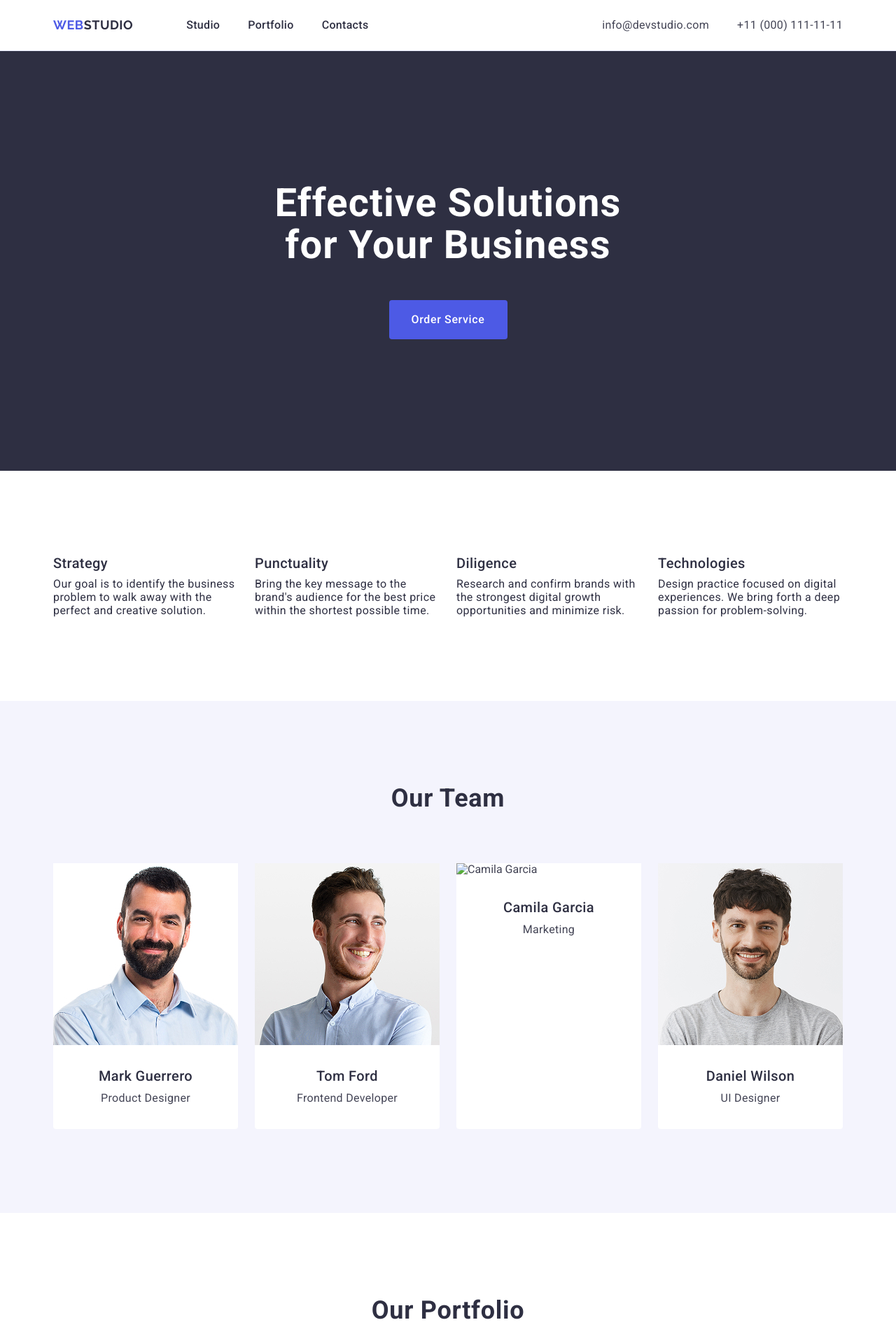
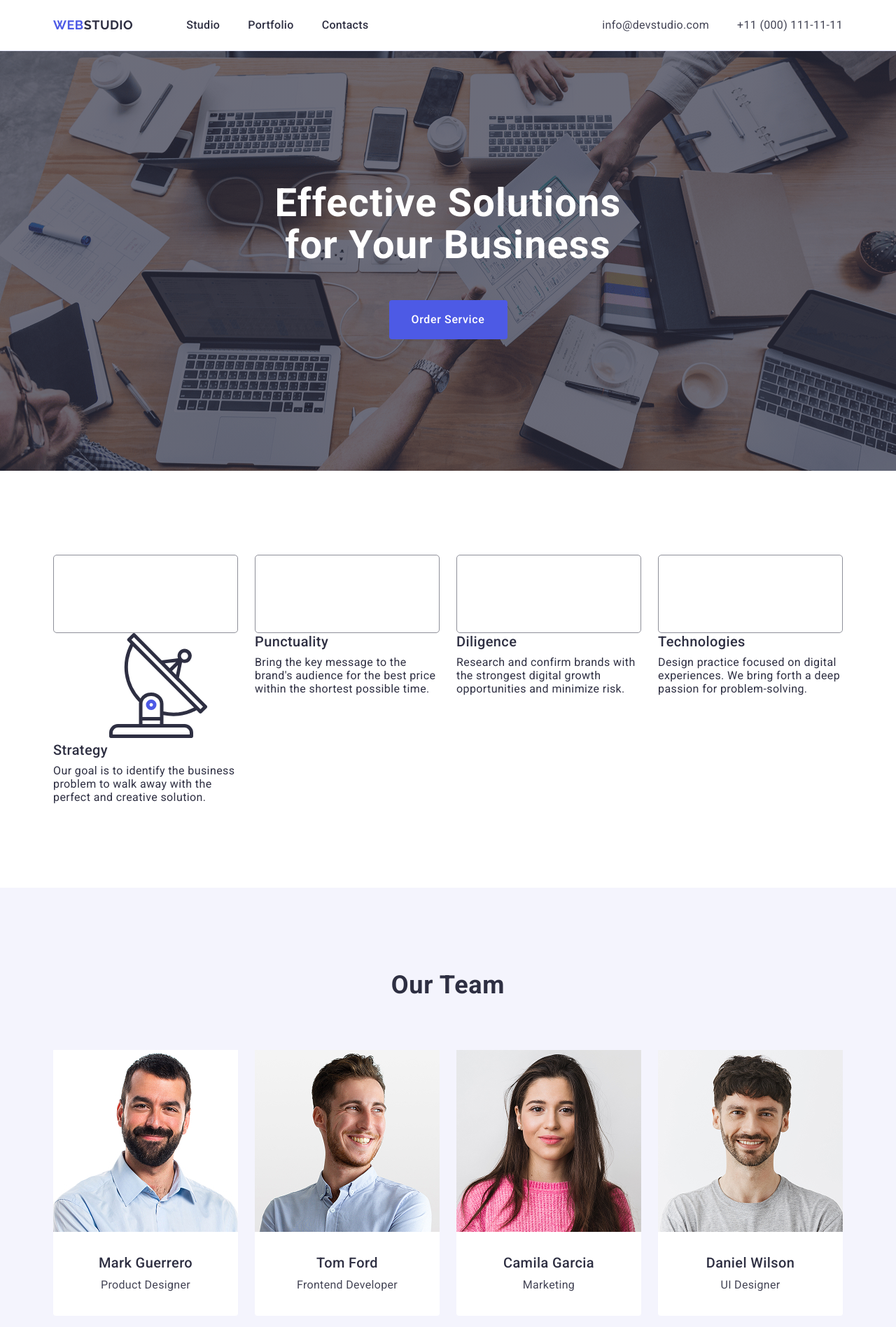
Before and after one commit to 1Yevhen1/goit-markup-hw-04, a plain HTML site: page index.html in a window 1280 px wide. Shown: the top 1897 px of the page at 70% size. Drawn offline with nearby package versions, Linux system fonts and the light colour scheme.

Commit message:
goit-markup-hw-04

```diff
--- a/css/styles.css
+++ b/css/styles.css
@@ -109,7 +109,8 @@ ul {
 
 /* first section - Effective Solutions */
 .first-section {
-    background-color: #2e2f42;
+    background-image: linear-gradient(to right, rgba(46, 47, 66, 0.7), rgba(46, 47, 66, 0.7)), url("../images/people-office-hero.png");
+    background-repeat: no-repeat;
 }
 
 .main-header {
@@ -380,16 +381,24 @@ img {
     margin: -1px;
     border: 0;
     padding: 0;
-
     white-space: nowrap;
     clip-path: inset(100%);
     clip: rect(0 0 0 0);
     overflow: hidden;
 }
 
+.content-list-li::before {
+    content: "";
+    display: block;
+    width: 264px;
+    height: 112px;
+    border: 1px solid #8E8F99;
+    border-radius: 5px;
+}
+
 .content-list {
     display: flex;
-    gap: 24px;
+    gap: 24px;;
 }
 
 .content-list-li {
@@ -487,3 +496,12 @@ img {
     max-width: 264px;
     margin-top: 0%;
 }
+
+.icon {
+    display: inline-block;
+    width: 1em;
+    height: 1em;
+    stroke-width: 0;
+    stroke: currentColor;
+    fill: currentColor;
+}
--- a/index.html
+++ b/index.html
@@ -60,6 +60,9 @@
           <h2 class="visually-hidden">content</h2>
           <ul class="content-list">
             <li class="content-list-li">
+              <svg>
+                <use href="./images/icons.svg#icon-antenna"></use>
+              </svg>
               <h3 class="header-third">Strategy</h3>
               <p class="text-content">
                 Our goal is to identify the business problem to walk away with
@@ -114,7 +117,11 @@
               </div>
             </li>
             <li class="team-list-mark">
-              <img src="./camila-garcia.jpg" alt="Camila Garcia" width="264" />
+              <img
+                src="./images/camila-garcia.jpg"
+                alt="Camila Garcia"
+                width="264"
+              />
               <div class="name-and-position">
                 <h3 class="header-third">Camila Garcia</h3>
                 <p class="paragraph-team">Marketing</p>
```
Also changed, not shown: images/icons.svg (added), images/people-office-hero.png (added).
